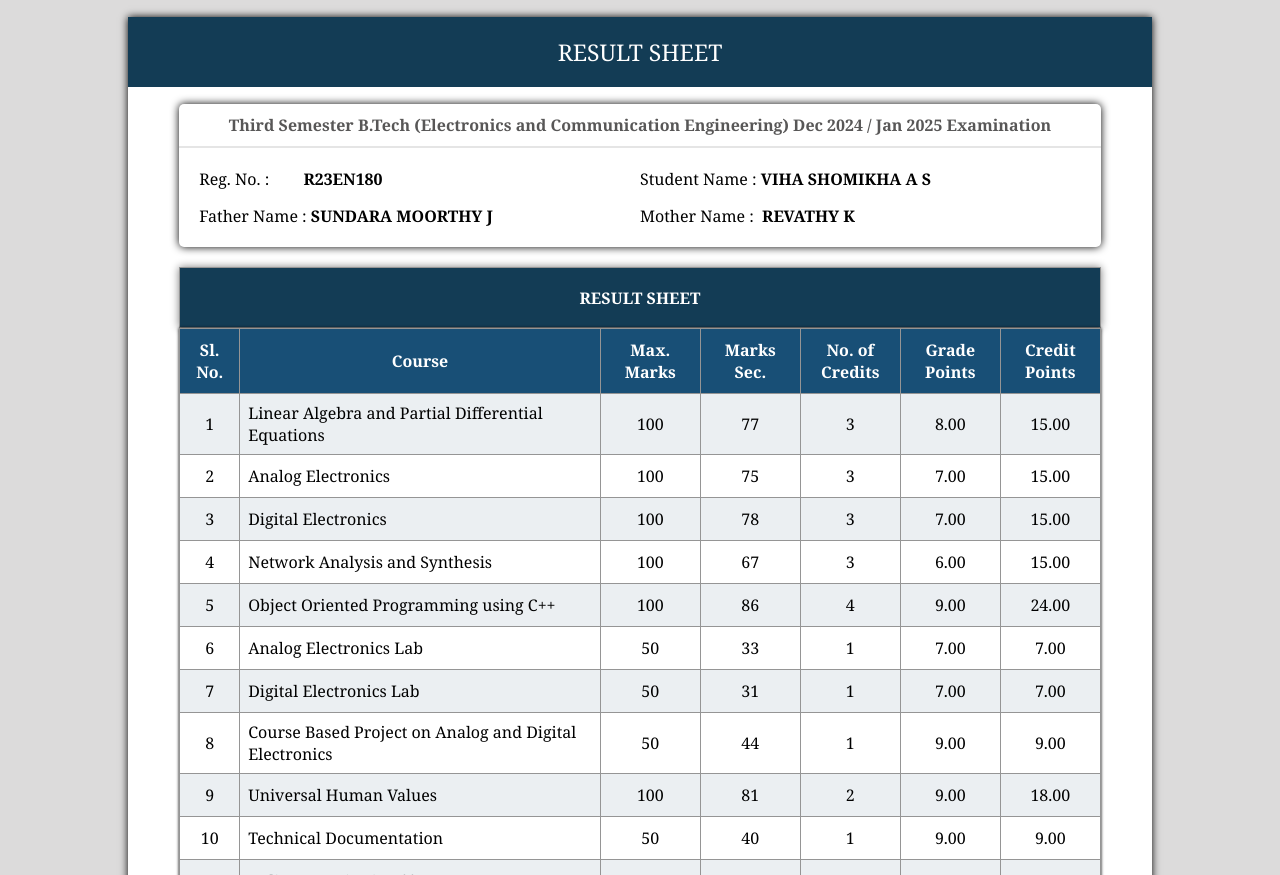
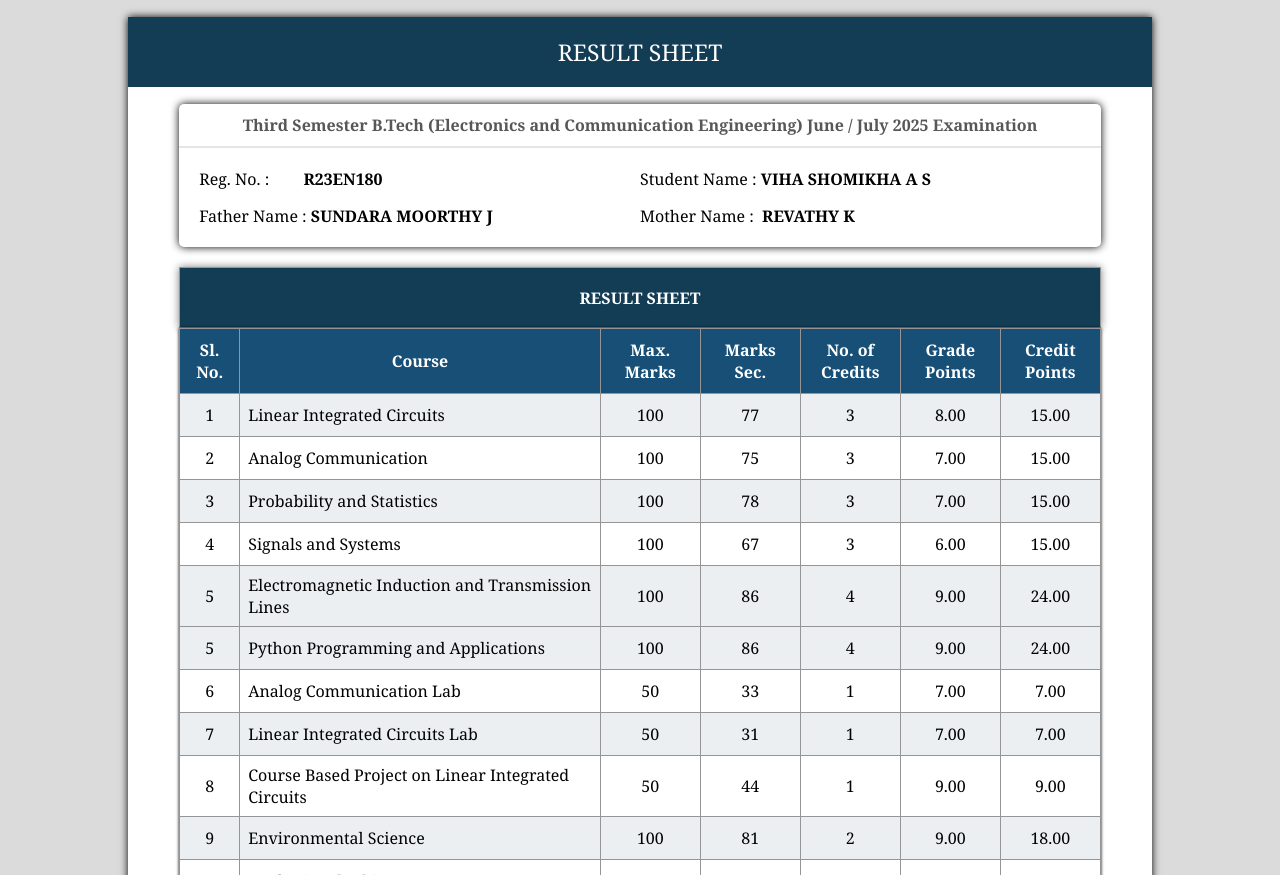
Before and after one commit to RUstudentportal/RUstudentportal.github.io, a plain HTML site: page home page.html in a window 1280 px wide. Shown: the part 77-952 px from the top of the page. Drawn offline with Linux system fonts and the light colour scheme.

Commit message:
Updated.html
ONly headings changed

```diff
--- a/home page.html
+++ b/home page.html
@@ -17,7 +17,7 @@
         </div>
 
         <div class="student-details">
-            <p id="detail-head">Third Semester B.Tech (Electronics and Communication Engineering) Dec 2024 / Jan 2025 Examination</p>
+            <p id="detail-head">Third Semester B.Tech (Electronics and Communication Engineering) June / July 2025 Examination</p>
             <div class="details-container">
                 <div class="details">
                     <p>Reg. No. : <span style="margin-left: 30px;">R23EN180</span></p>
@@ -52,7 +52,7 @@
                 <tbody>
                     <tr class="grey-bg">
                         <td class="slno">1</td>
-                        <td class="course" colspan="2">Linear Algebra and Partial Differential Equations</td>
+                        <td class="course" colspan="2">Linear Integrated Circuits</td>
                         <td class="marks">100</td>
                         <td class="marks">77</td>
                         <td class="marks">3</td>
@@ -62,7 +62,7 @@
                     </tr>
                     <tr>
                         <td class="slno">2</td>
-                        <td class="course" colspan="2">Analog Electronics</td>
+                        <td class="course" colspan="2">Analog Communication</td>
                         <td class="marks">100</td>
                         <td class="marks">75</td>
                         <td class="marks">3</td>
@@ -72,7 +72,7 @@
                     </tr>
                     <tr class="grey-bg">
                         <td class="slno">3</td>
-                        <td class="course" colspan="2">Digital Electronics</td>
+                        <td class="course" colspan="2">Probability and Statistics</td>
                         <td class="marks">100</td>
                         <td class="marks">78</td>
                         <td class="marks">3</td>
@@ -82,7 +82,7 @@
                     </tr>
                     <tr>
                         <td class="slno">4</td>
-                        <td class="course" colspan="2">Network Analysis and Synthesis</td>
+                        <td class="course" colspan="2">Signals and Systems</td>
                         <td class="marks">100</td>
                         <td class="marks">67</td>
                         <td class="marks">3</td>
@@ -92,7 +92,17 @@
                     </tr>
                     <tr class="grey-bg">
                         <td class="slno">5</td>
-                        <td class="course" colspan="2">Object Oriented Programming using C++</td>
+                        <td class="course" colspan="2">Electromagnetic Induction and Transmission Lines</td>
+                        <td class="marks">100</td>
+                        <td class="marks">86</td>
+                        <td class="marks">4</td>
+                        <td class="marks">9.00</td>
+                        <td class="marks">24.00</td>
+                        <!-- <td class="grade">B+</td> -->
+                    </tr>
+                          <tr class="grey-bg">
+                        <td class="slno">5</td>
+                        <td class="course" colspan="2">Python Programming and Applications</td>
                         <td class="marks">100</td>
                         <td class="marks">86</td>
                         <td class="marks">4</td>
@@ -102,7 +112,7 @@
                     </tr>
                     <tr>
                         <td class="slno">6</td>
-                        <td class="course" colspan="2">Analog Electronics Lab</td>
+                        <td class="course" colspan="2">Analog Communication Lab</td>
                         <td class="marks">50</td>
                         <td class="marks">33</td>
                         <td class="marks">1</td>
@@ -112,7 +122,7 @@
                     </tr>
                     <tr class="grey-bg">
                         <td class="slno">7</td>
-                        <td class="course" colspan="2">Digital Electronics Lab</td>
+                        <td class="course" colspan="2">Linear Integrated Circuits Lab</td>
                         <td class="marks">50</td>
                         <td class="marks">31</td>
                         <td class="marks">1</td>
@@ -122,7 +132,7 @@
                     </tr>
                     <tr>
                         <td class="slno">8</td>
-                        <td class="course" colspan="2">Course Based Project on Analog and Digital Electronics</td>
+                        <td class="course" colspan="2">Course Based Project on Linear Integrated Circuits</td>
                         <td class="marks">50</td>
                         <td class="marks">44</td>
                         <td class="marks">1</td>
@@ -132,7 +142,7 @@
                     </tr>
                     <tr class="grey-bg">
                         <td class="slno">9</td>
-                        <td class="course" colspan="2">Universal Human Values</td>
+                        <td class="course" colspan="2">Environmental Science</td>
                         <td class="marks">100</td>
                         <td class="marks">81</td>
                         <td class="marks">2</td>
@@ -142,7 +152,7 @@
                     </tr>
                     <tr>
                         <td class="slno">10</td>
-                        <td class="course" colspan="2">Technical Documentation</td>
+                        <td class="course" colspan="2">Professional Ethics</td>
                         <td class="marks">50</td>
                         <td class="marks">40</td>
                         <td class="marks">1</td>
@@ -181,7 +191,7 @@
             <div class="result-summary">
                 <p id="result-head">Result Summary</p>
                 <div class="result-summary-container">
-                    <p><strong>S.G.P.A :</strong> 7.9</p>
+                    <p><strong>S.G.P.A :</strong> 7.4</p>
                     <p><strong>Result :</strong> <span>Pass</span></p>
                     <p><strong>College :</strong> 4001 - School of Electronics and Communication Engineering, RU, Bengaluru</p>
                 </div>
```
